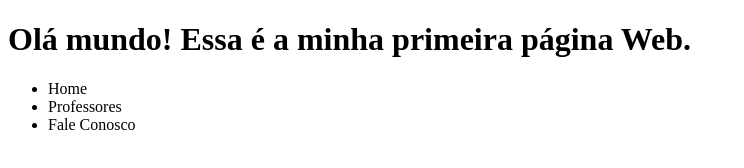
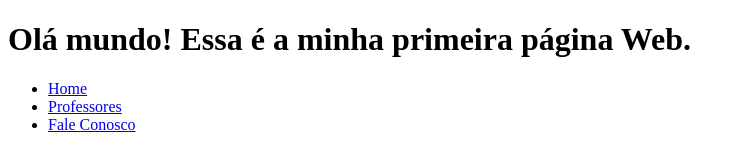
Before and after one commit to lucasoliveira22s/Devaria-Aula-HTML-2023, a plain HTML site: page indx.html in a window 1280 px wide. Shown: the whole page, without its empty margins (0-744 px from the left). Drawn offline with Linux system fonts and the light colour scheme.

Commit message:
Link no Header

```diff
--- a/indx.html
+++ b/indx.html
@@ -9,9 +9,9 @@
            <h1>Olá mundo! Essa é a minha primeira página Web.</h1>
            <nav>
                 <ul>
-                    <li>Home</li>
-                    <li>Professores</li>
-                    <li>Fale Conosco</li>
+                    <li><a href="indx.html">Home</a></li>
+                    <li><a href="Professores.html">Professores</a></li>
+                    <li><a href="FaleConosco.html">Fale Conosco</a></li>
                 </ul>
            </nav>
         </header>
```
